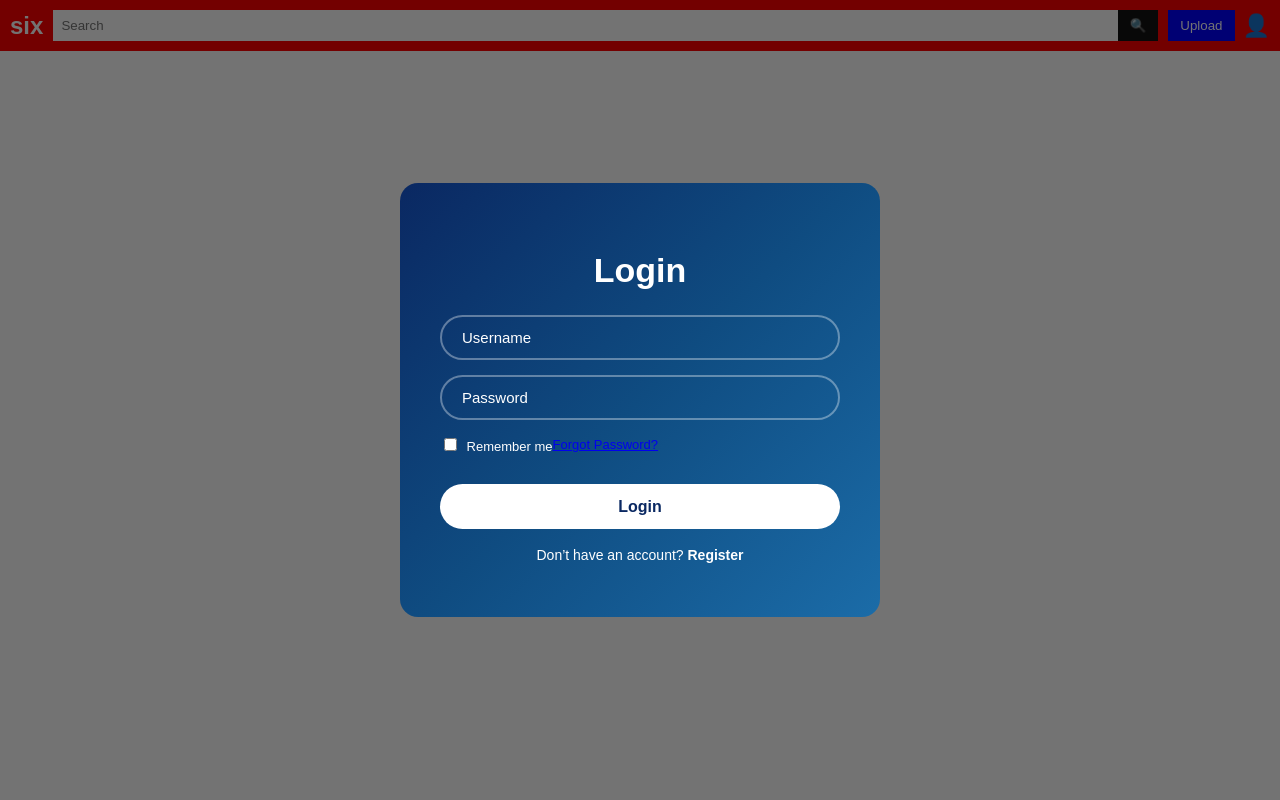
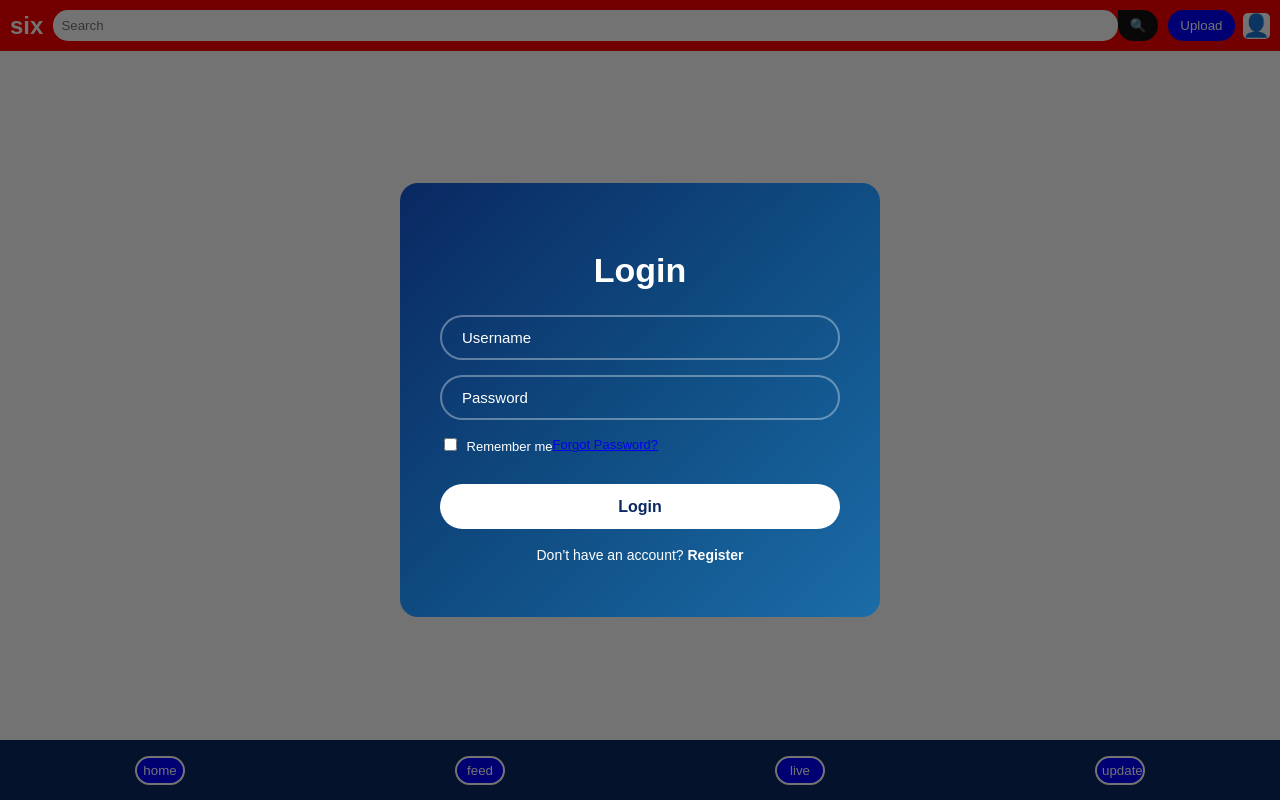
Before and after one commit to princecrayner/six, a Flask app: page / in a window 1280 px wide. Run offline with Flask 3, Linux system fonts and the light colour scheme; data that the repository does not hold is empty.

Commit message:
Project update

```diff
--- a/static/style.css
+++ b/static/style.css
@@ -29,6 +29,7 @@ body {
   padding: 8px;
   border: none;
   outline: none;
+  border-radius: 15px;
 }
 
 .search-box button {
@@ -36,6 +37,7 @@ body {
   border: none;
   background: #111;
   color: white;
+  border-radius: 0px 100px 100px 100px;
 }
 
 .upload-btn {
@@ -57,7 +59,14 @@ video {
 
 button {
   cursor: pointer;
+  border-radius: 15px;
 }
+
+button:hover {
+  background-color: white;
+  color: black;
+}
+
 .right-actions {
   display: flex;
   align-items: center;
@@ -67,6 +76,8 @@ button {
 .profile-icon {
   font-size: 22px;
   cursor: pointer;
+  background-color: white;
+  border-radius: 5px;
 }
 
 /* ==================================
@@ -152,7 +163,6 @@ button {
   display: flex;
   align-items: center;
   justify-content: flex-end;
-  margin: -16px 0 16px;
   font-size: 14px;
 }
 
@@ -195,3 +205,33 @@ button {
 .auth-box .register-link a:hover {
   text-decoration: underline;
 }
+
+/* Footer fixed at bottom like TikTok */
+.footer {
+  position: fixed;
+  bottom: 0;
+  left: 0;
+  width: 100%;
+  height: 60px;
+  background: #0a2862;
+  color: white;
+  display: flex;
+  justify-content: space-around;
+  align-items: center;
+  font-size: 18px;
+  z-index: 100;
+}
+
+.footer button {
+  color: white;
+  background-color: blue;
+  border: solid 2px white;
+  border-radius: 15px;
+  padding: 5px;
+  width: 50px;
+}
+
+.footer button:hover {
+  background-color: white;
+  color: black;
+}
--- a/templates/index.html
+++ b/templates/index.html
@@ -55,6 +55,13 @@
 
 </div>
 
+<div class="footer">
+  <button>home</button>
+  <button>feed</button>
+  <button>live</button>
+  <button>update</button>
+</div>
+
 <input type="file" id="fileInput" hidden>
 
 <div id="feed"></div>
```
